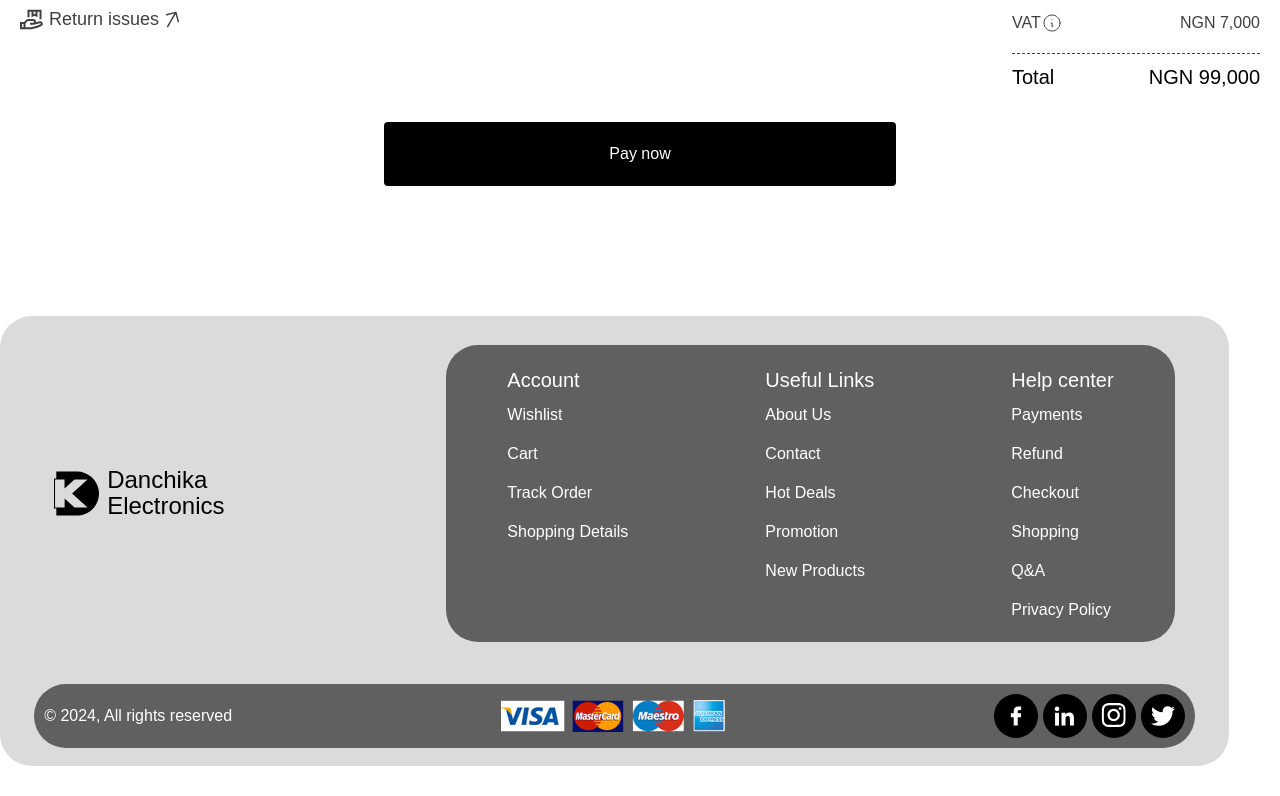
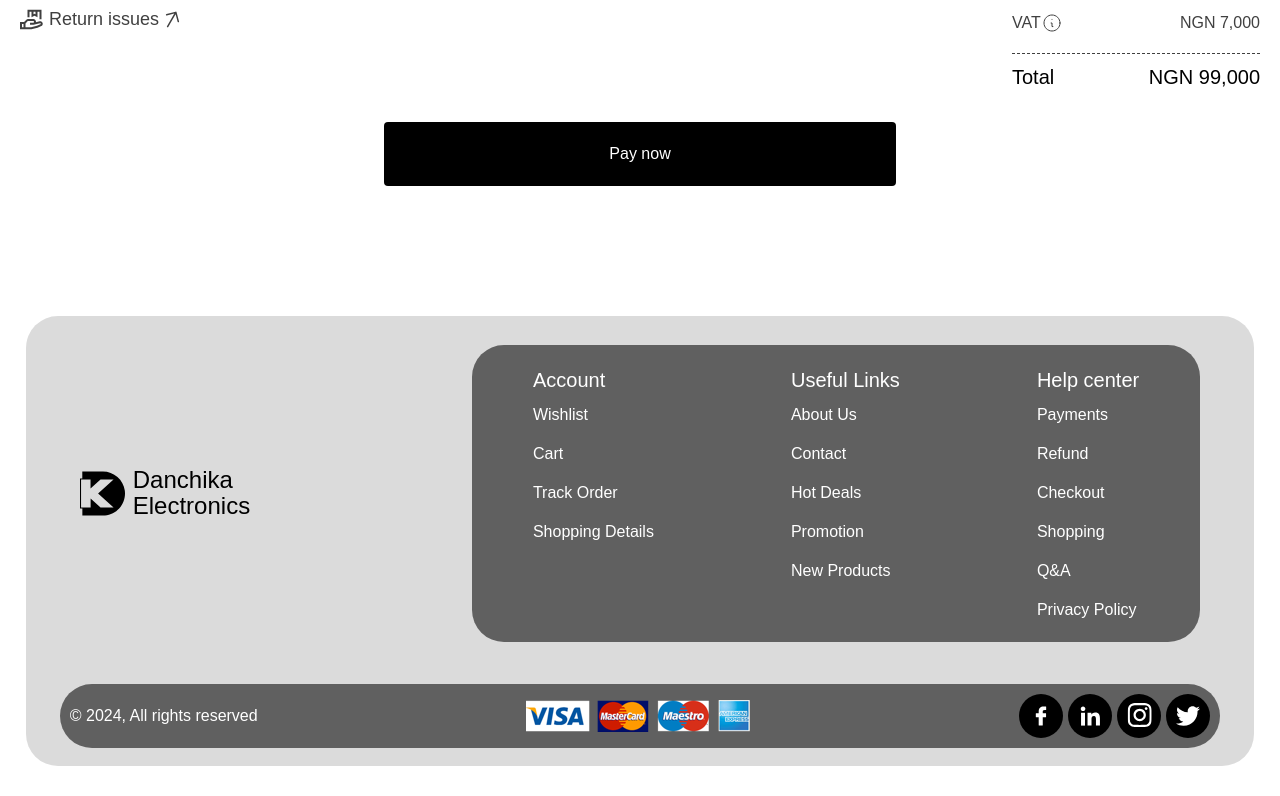
Before and after one commit to Chikadibia24/HNG11-StageTwoTask, a React (Vite) app: page /checkouttwo in a window 1280 px wide. Shown: the part 931-1727 px from the top of the page. Built offline with nearby package versions, Linux system fonts and the light colour scheme.

Commit message:
Fix Bugs

```diff
--- a/src/pages/checkOutTwo.jsx
+++ b/src/pages/checkOutTwo.jsx
@@ -50,7 +50,7 @@ const CheckOutTwo = () => {
         <CheckOutButton />
       </div>
 
-      <div>
+      <div className="flex items-center justify-center w-[100]">
         <Footer />
         <MobileBottomNavBar />
       </div>
--- a/src/pages/homepage.jsx
+++ b/src/pages/homepage.jsx
@@ -132,9 +132,9 @@ const HomePage = () => {
       <div className="flex justify-center w-[100%]">
         <Pagination />
       </div>
-      <Footer />
 
       <div className="w-[100%] mt-[50px]">
+        <Footer />
         <MobileBottomNavBar />
       </div>
     </div>
```
